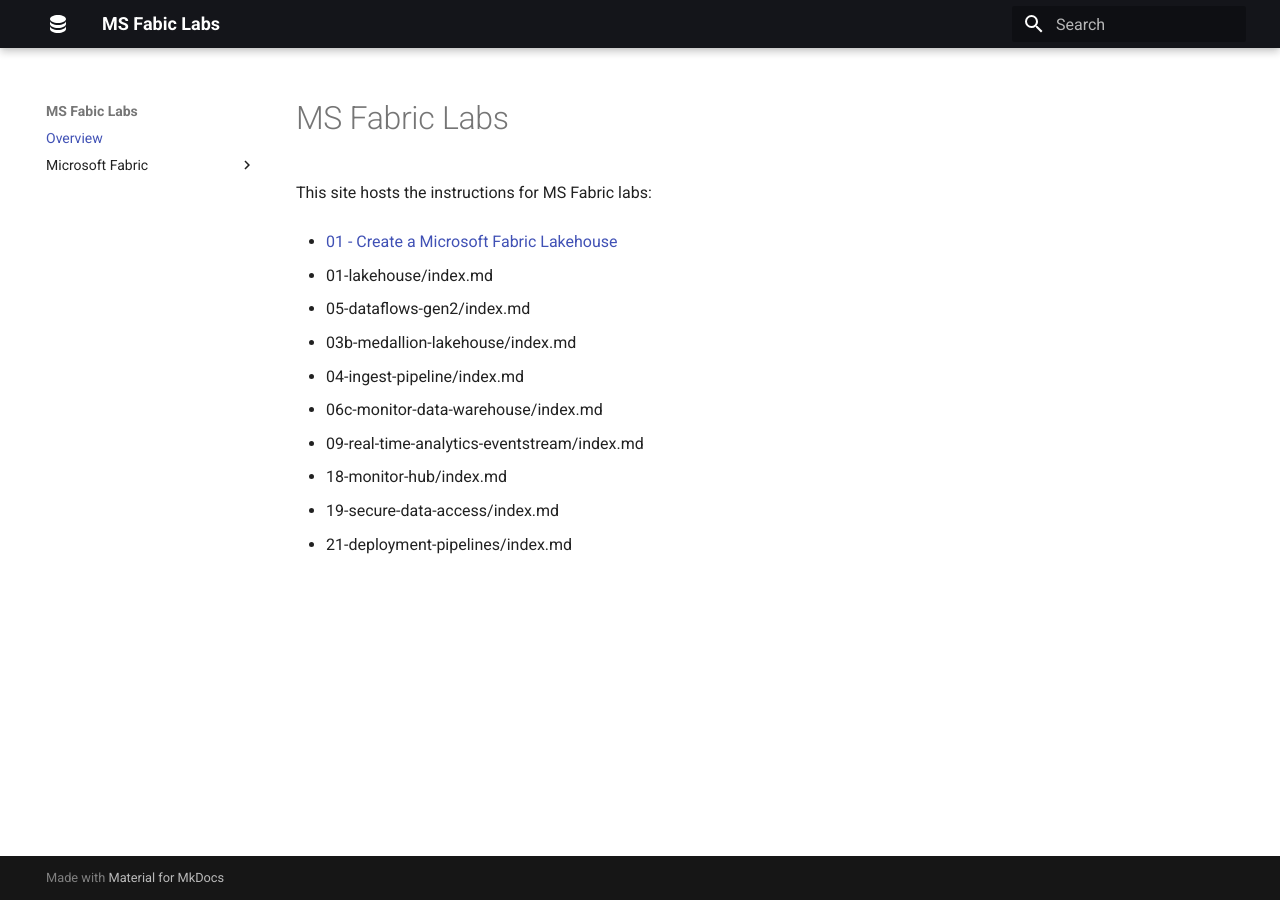
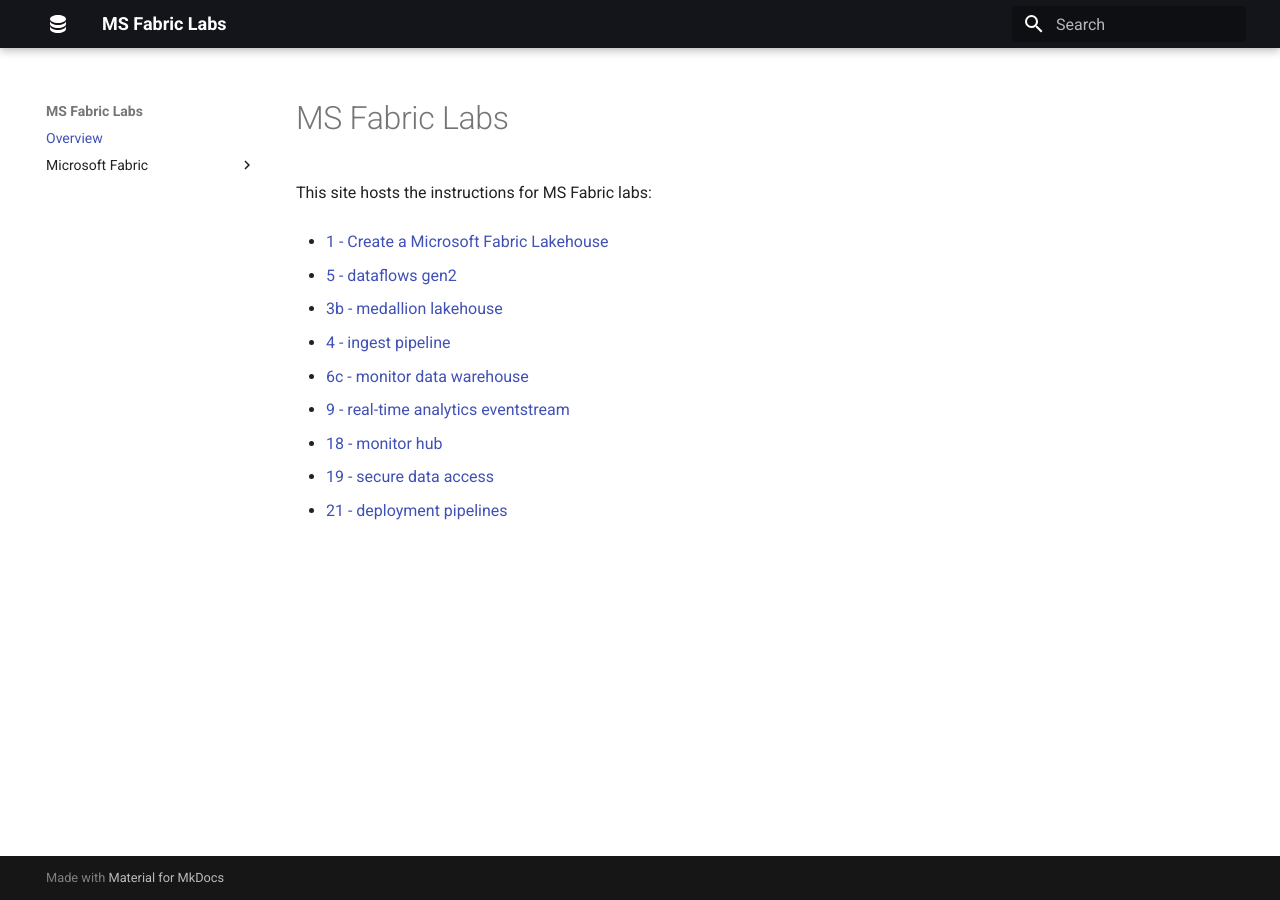
Before and after one commit to qaalabs/fabric, an MkDocs documentation site: the page built from docs/index.md, in a window 1280 px wide. Built offline with MkDocs 1.6.1 and Material for MkDocs 9.7.7, drawn with Linux system fonts in a browser that asks for light colours.

Commit message:
Add links

```diff
--- a/docs/index.md
+++ b/docs/index.md
@@ -2,14 +2,13 @@
 
 This site hosts the instructions for MS Fabric labs:
 
-- [01 - Create a Microsoft Fabric Lakehouse](01-lakehouse/index.md)
+- [1 - Create a Microsoft Fabric Lakehouse](01-lakehouse/index.md)
 
-- 01-lakehouse/index.md
-- 05-dataflows-gen2/index.md
-- 03b-medallion-lakehouse/index.md
-- 04-ingest-pipeline/index.md
-- 06c-monitor-data-warehouse/index.md
-- 09-real-time-analytics-eventstream/index.md
-- 18-monitor-hub/index.md
-- 19-secure-data-access/index.md
-- 21-deployment-pipelines/index.md
+- [5 - dataflows gen2](05-dataflows-gen2/index.md)
+- [3b - medallion lakehouse](03b-medallion-lakehouse/index.md)
+- [4 - ingest pipeline](04-ingest-pipeline/index.md)
+- [6c - monitor data warehouse](06c-monitor-data-warehouse/index.md)
+- [9 - real-time analytics eventstream](09-real-time-analytics-eventstream/index.md)
+- [18 - monitor hub](18-monitor-hub/index.md)
+- [19 - secure data access](19-secure-data-access/index.md)
+- [21 - deployment pipelines](21-deployment-pipelines/index.md)
--- a/mkdocs.yml
+++ b/mkdocs.yml
@@ -1,5 +1,5 @@
 # Site name
-site_name: MS Fabic Labs
+site_name: MS Fabric Labs
 dev_addr: '0.0.0.0:8000'
 
 # Navigation menu
```
